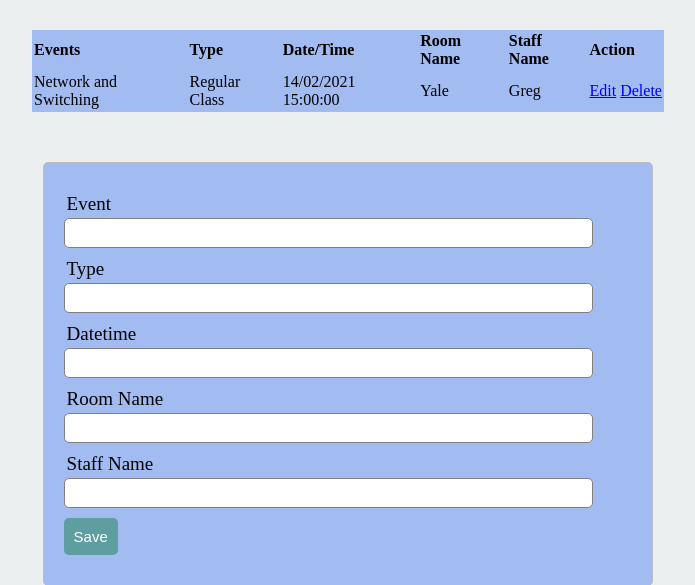
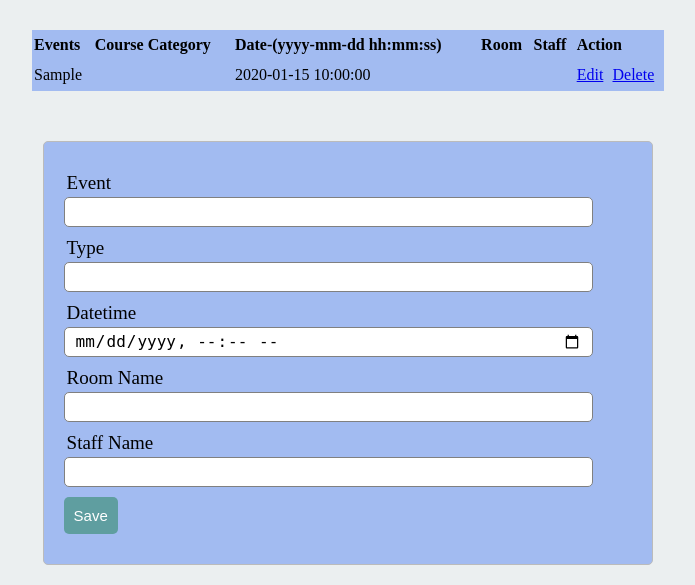
Before and after one commit to marcelateo/ACTSystem, a PHP site: page /Schedule.php in a window 1280 px wide. Shown: the top 585 px of the page, without its empty margins (292-987 px from the left). Run offline with PHP 8.4, Linux system fonts and the light colour scheme; tables that the repository leaves empty or names only in its code hold one stand-in row (values such as "Sample post"); data that the repository does not hold is empty.

Commit message:
Update Schedule.php
updated schedule ti support CRUD

```diff
--- a/Schedule.php
+++ b/Schedule.php
@@ -1,6 +1,4 @@
-<?php
-include 'connection.php';
-?>
+<?php include ('server2.php'); ?>
 
 <html>
 <head>
@@ -13,20 +11,21 @@ include 'connection.php';
     <thead>
       <tr>
         <th>Events</th>
-        <th>Type</th>
-        <th>Date/Time</th>
-          <th>Room Name</th>
-          <th>Staff Name</th>
+        <th>Course Category</th>
+        <th>Date-(yyyy-mm-dd hh:mm:ss)</th>
+          <th>Room</th>
+          <th>Staff</th>
         <th colspan="5">Action</th>
         </tr>
       </thead>
     <tbody>
-      <tr>
-        <td>Network and Switching</td>
-        <td>Regular Class</td>
-        <td>14/02/2021 15:00:00</td>
-          <td>Yale</td>
-          <td>Greg</td>
+	<?php while ($row = mysqli_fetch_array($results)){ ?>
+		<tr>
+        <td><?php echo $row['event'];?></td>
+        <td><?php echo $row['type'];?></td>
+        <td><?php echo $row['datetime']; ?></td>
+          <td><?php echo $row ['roomID']; ?></td>
+          <td><?php echo $row ['staffID']; ?></td>
         <td>
           <a href="#">Edit</a>
           </td>
@@ -34,28 +33,29 @@ include 'connection.php';
           <a href="#">Delete</a>
           </td>
         </tr>
+	<?php }?>
       </tbody>
     </table>
-    <form method= "post" action= "#">
+    <form method= "POST" action= "server2.php">
     <div class="input-group">
         <label>Event</label>
         <input type="text" name="event">
         </div>
          <div class="input-group">
         <label>Type</label>
-        <input type="text" name="eventtype">
+        <input type="text" name="type">
         </div>
          <div class="input-group">
         <label>Datetime</label>
-        <input type="text" name="datetime">
+        <input type="datetime-local" name="datetime">
         </div>
         <div class="input-group">
         <label>Room Name</label>
-        <input type="text" name="roomname">
+        <input type="text" name="roomID">
         </div>
         <div class="input-group">
         <label>Staff Name</label>
-        <input type="text" name="staffName">
+        <input type="text" name="staffID">
         </div>
          <div class="input-group">
         <button type= "submit" name= "save" class="btn">Save</button>
```
